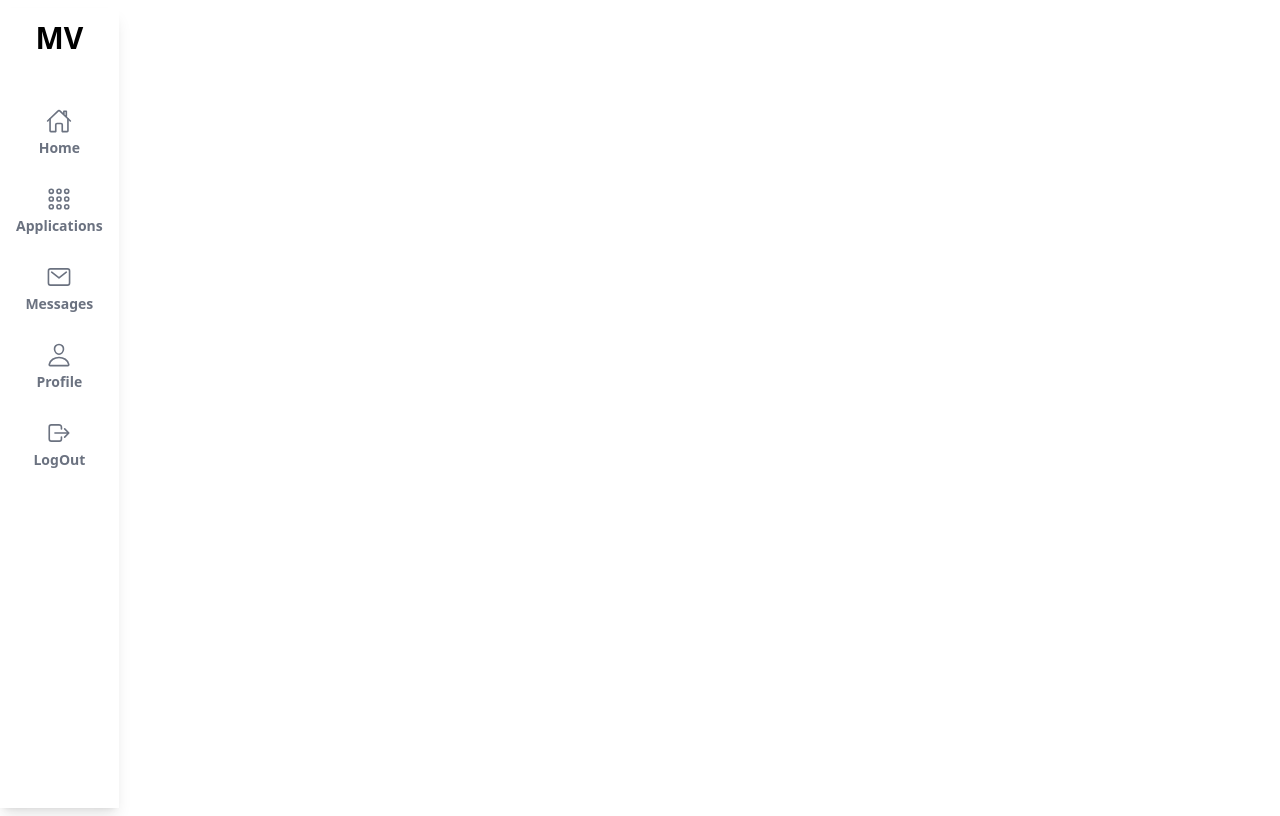
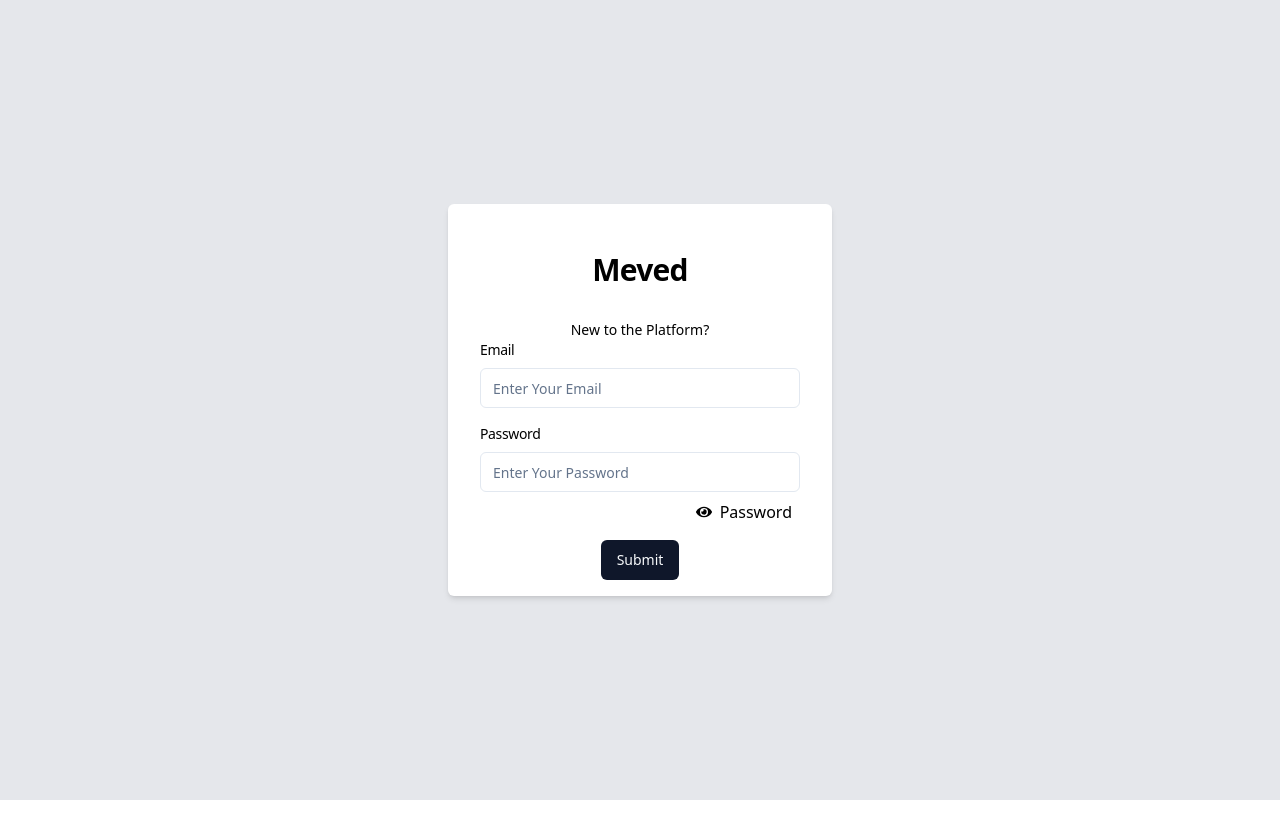
Before and after one commit to Meved-Solutions/applicant-client, a React (Vite) app: page /auth in a window 1280 px wide. Built offline with nearby package versions, Linux system fonts and the light colour scheme.

Commit message:
wored on user profile & auth

```diff
--- a/package.json
+++ b/package.json
@@ -22,6 +22,7 @@
     "react": "^18.2.0",
     "react-dom": "^18.2.0",
     "react-hook-form": "^7.51.0",
+    "react-hot-toast": "^2.4.1",
     "react-icons": "^5.0.1",
     "react-router-dom": "^6.22.3",
     "recoil": "^0.7.7",
--- a/src/App.tsx
+++ b/src/App.tsx
@@ -1,7 +1,7 @@
-import { useState} from "react";
+import { useEffect, useState} from "react";
 
 
-import { BrowserRouter as Router, Routes, Route } from 'react-router-dom';
+import { BrowserRouter as Router, Routes, Route, useNavigate, useLocation } from 'react-router-dom';
 import Home from './pages/Home';
 import Sidebar from './components/Sidebar';
 import Profile from './pages/Profile';
@@ -9,11 +9,29 @@ import Applications from './pages/Applications';
 import Messages from './pages/Messages';
 import OnBoarding from "./pages/Onboarding";
 import Auth from "./pages/Auth";
+import {useRecoilValue } from "recoil";
+import { Authenticated } from "./atom";
 
 
 const Navigate = () => {
 
-  const [isAuthenticated, setIsAuthenticated] = useState(true);
+  const isAuthenticated = useRecoilValue(Authenticated);
+  const navigate = useNavigate();
+  const location = useLocation();
+
+  useEffect(() => {
+
+
+    if (!isAuthenticated) {
+      if (location.pathname === "/") {
+        navigate('/auth');
+      }
+    } else {
+      if (location.pathname === "/") {
+        navigate('/');
+      }
+    }
+  }, [navigate, location, isAuthenticated]);
 
   return(
     <div>
--- /dev/null
+++ b/src/atom/index.ts
@@ -0,0 +1,13 @@
+import { atom } from "recoil";
+
+
+export const Authenticated = atom({
+    key: "Authenticated",
+    default: false
+});
+
+
+export const User = atom({
+    key : "User",
+    default : {}
+})
--- /dev/null
+++ b/src/components/DataLoader.tsx
@@ -0,0 +1,48 @@
+import { Authenticated, User } from "@/atom";
+import axios from "axios"
+import { useEffect, useRef } from "react"
+import { useSetRecoilState } from "recoil"
+
+
+const DataLoader = () => {
+    const dataLoaded = useRef(false);
+    const setUserData = useSetRecoilState(User);
+    const setAuthenticated = useSetRecoilState(Authenticated)
+
+
+    useEffect(()=>{
+      const token = localStorage.getItem("token");
+
+      const loadUserData = async() => {
+        const _id = localStorage.getItem("_id");
+
+        if (_id) {
+          try {
+            const user = await axios.get(`${import.meta.env.VITE_BACKEND_URL}/api/applicant/getApplicant/${_id}` , {
+              headers: {
+                'Authorization': localStorage.getItem("token"),
+              },
+              withCredentials: true
+            });
+            console.log(user.data);
+            setUserData(user.data)
+          } catch (error) {
+            console.error(error);
+          }
+        }
+      }
+
+      if(token){
+
+        setAuthenticated(true);
+        if(!dataLoaded.current){
+          dataLoaded.current= true;
+          loadUserData()
+        }
+      }
+    },[setAuthenticated,setUserData])
+
+    return <></>
+  }
+
+  export default DataLoader
--- a/src/components/Sidebar.tsx
+++ b/src/components/Sidebar.tsx
@@ -1,33 +1,58 @@
 import { IoHomeOutline, IoLogOutOutline , IoPersonOutline, IoAppsOutline, IoMailOutline } from 'react-icons/io5';
+import { Link, useNavigate } from 'react-router-dom';
+import { useSetRecoilState } from 'recoil';
+import { Authenticated } from '@/atom';
+
+
+
+const Sidebar = () => {
+
+  const navigate = useNavigate();
+  const setAuthenticated = useSetRecoilState(Authenticated);
 
   const navItems = [
     { name: 'Home', icon: IoHomeOutline, path: '/' },
     { name: 'Applications', icon: IoAppsOutline, path: '/applications' },
     { name: 'Messages', icon: IoMailOutline, path: '/messages' },
     { name: 'Profile', icon: IoPersonOutline, path: '/profile' },
-  { name: 'LogOut', icon: IoLogOutOutline , path : '/logout' },
+    { name: 'Logout', icon: IoLogOutOutline , path: '/logout' },
   ];
 
-const Sidebar = () => {
+  const handleLogout = () => {
+    console.log("test");
+    localStorage.removeItem("token");
+    localStorage.removeItem("_id");
+    setAuthenticated(false);
+    navigate('/auth')
+    window.location.reload();
+  }
+
 
   return (
-    <div className='shadow-lg h-screen'>
-      <div className='flex flex-row justify-center pt-3 text-3xl font-bold'>
+    <div className='shadow-lg h-screen bg-white'>
+     <div className='flex flex-row justify-center pt-3  font-bold'>
         MV
       </div>
       <div className="pt-6 px-4">
         {navItems.map((item) => {
           const IconComponent = item.icon;
           return (
-            <div key={item.name} className="flex flex-col items-center my-6 text-sm font-semibold text-gray-500 hover:text-gray-700">
-              <a href={item.path}><IconComponent className="my-1" size={26}/></a>
+            item.name !== 'Logout' ? (
+              <Link key={item.name} to={item.path} className="flex flex-col items-center my-6 text-sm font-semibold text-gray-500 hover:text-gray-700">
+                <a><IconComponent className="my-1" size={26}/></a>
+                <h2>{item.name}</h2>
+              </Link>
+            ) : (
+              <div key={item.name} className="flex flex-col items-center my-6 text-sm font-semibold text-gray-500 hover:text-gray-700" onClick={handleLogout}>
+                <a><IconComponent className="my-1" size={26}/></a>
                 <h2>{item.name}</h2>
               </div>
+            )
           );
         })}
       </div>
     </div>
-  );
+  )
 };
 
 export default Sidebar;
--- /dev/null
+++ b/src/components/Toaster.tsx
@@ -0,0 +1,43 @@
+import {Toaster, ToastBar} from "react-hot-toast";
+
+const CustomToaster = () => {
+    return (
+        <Toaster
+            toastOptions={{
+                success: {
+                    iconTheme: {
+                        primary: "#08CD92",
+                        secondary: "#F1F2F6"
+                    },
+                    duration: 1500
+                },
+                error: {
+                    iconTheme: {
+                        primary: "#D61C4E",
+                        secondary: "#F1F2F6"
+                    },
+                    duration: 1500
+                }
+            }}
+        >
+            {
+                (t) => {
+                    return (
+                        <ToastBar
+                            toast={t}
+                            style={{
+                                ...t.style,
+                                fontFamily: "'Quicksand', sans-serif",
+                                color: "#1C1B2B",
+                                border: "1px solid #1C1B2B",
+                                background: "#F1F2F6"
+                            }}
+                        />
+                    )
+                }
+            }
+        </Toaster>
+    );
+};
+
+export default CustomToaster;
--- a/src/main.tsx
+++ b/src/main.tsx
@@ -2,9 +2,16 @@ import React from 'react'
 import ReactDOM from 'react-dom/client'
 import App from './App.tsx'
 import './index.css'
+import { RecoilRoot } from 'recoil'
+import DataLoader from './components/DataLoader.tsx'
+import CustomToaster from './components/Toaster.tsx'
 
 ReactDOM.createRoot(document.getElementById('root')!).render(
   <React.StrictMode>
-    <App />
+    <RecoilRoot>
+        <DataLoader/>
+        <App />
+        <CustomToaster/>
+    </RecoilRoot>
   </React.StrictMode>,
 )
--- a/src/pages/Auth.tsx
+++ b/src/pages/Auth.tsx
@@ -1,16 +1,39 @@
+import { Authenticated, User } from "@/atom";
 import { Button } from "@/components/ui/button";
 import { Input } from "@/components/ui/input"
+import axios from "axios";
 import { useState } from "react"
 import { FaEye,FaEyeSlash } from "react-icons/fa";
 import { useNavigate } from "react-router-dom";
+import { useSetRecoilState } from "recoil";
 
 const Auth = () => {
 
   const navigate = useNavigate();
+  const setAuthenticated = useSetRecoilState(Authenticated);
+  const setUser = useSetRecoilState(User);
 
   const [email,setEmail] = useState('');
   const [password, setPassword] = useState('');
   const [showPassword, setShowPassword] = useState(false);
+
+
+  const handleSubmit = async (e) => {
+    e.preventDefault();
+    const data = {
+      email,
+      password,
+    }
+
+    const res = await axios.post(`${import.meta.env.VITE_BACKEND_URL}/api/applicant/login`,data)
+
+    console.log(res.data);
+    localStorage.setItem("token" ,res.data.token );
+    localStorage.setItem("_id" ,res.data.eapplicant._id );
+    setAuthenticated(true);
+    setUser(res.data.eapplicant);
+    navigate('/');
+  }
 
   const handleNavigateToOnBoarding = () => {
     navigate('/onboarding');
@@ -31,16 +54,16 @@ const Auth = () => {
               <h4 className="scroll-m-20 text-sm font-medium tracking-tight">
                 Email
               </h4>
-              <Input type="text" value={email} onChange={(e)=>{setEmail(e.target.value)}} placeholder="Enter Your Org ID" className="mt-2"/>
+              <Input type="text" value={email} onChange={(e)=>{setEmail(e.target.value)}} placeholder="Enter Your Email" className="mt-2"/>
             </div>
             <div className="px-8 mt-4">
               <h4 className="scroll-m-20 text-sm font-medium tracking-tight">
                 Password
               </h4>
-              <Input type={showPassword ? "text" : "password"} value={password}  onChange={(e)=>{setPassword(e.target.value)}}  placeholder="Enter Your Org ID" className="mt-2"/>
+              <Input type={showPassword ? "text" : "password"} value={password}  onChange={(e)=>{setPassword(e.target.value)}}  placeholder="Enter Your Password" className="mt-2"/>
               <div className="flex flex-row justify-end items-center gap-2 my-2 mr-2" onClick={() => showPassword ? setShowPassword(false) : setShowPassword(true) }>{showPassword ?  <FaEyeSlash/> : <FaEye/>} Password</div>            </div>
             <div className="mt-4 flex flex-row justify-center">
-              <Button>
+              <Button onClick={handleSubmit}>
                 Submit
               </Button>
             </div>
--- a/src/pages/Onboarding.tsx
+++ b/src/pages/Onboarding.tsx
@@ -10,11 +10,15 @@ import {
   SelectValue,
 } from "@/components/ui/select"
 import { Button } from "@/components/ui/button";
-
+import axios from "axios"
+import { useSetRecoilState } from "recoil";
+import { Authenticated, User } from "@/atom";
 
 const OnBoarding = () => {
 
   const navigate = useNavigate();
+  const setAuthenticated = useSetRecoilState(Authenticated);
+  const setUser = useSetRecoilState(User);
 
   const [name, setName] = useState('');
   const [email, setEmail] = useState('');
@@ -35,10 +39,12 @@ const OnBoarding = () => {
   const [noticePeriod,setNoticePeriod] = useState('');
   const [quota,setOuata] = useState('');
   const [domain , setDomain] = useState('');
-  const [education, setEducation] = useState([{ institute_name: '', marks: '', year: '', work_done: '' }]);
+  const [education, setEducation] = useState([{ institute_name: '', type:'' , specialization:'' ,marks: '', year: '', work_done: '' }]);
   const [experience, setExperience] = useState([{ company: '', timePeriod : '', role: '', description: '' }]);
   const [linkedIn,setLinkedIn] = useState('');
   const [portfolio,setPortfolio] = useState('');
+  const [otherLinks,setOtherLinks] = useState('');
+  const [ph , setPh] = useState(false);
 
   const handleEducationChange = (index, field, value) => {
     const newEducation = [...education];
@@ -53,7 +59,7 @@ const OnBoarding = () => {
   };
 
   const addEducation = () => {
-    setEducation([...education, { institute_name: '', marks: '', year: '', work_done: '' }]);
+    setEducation([...education, { institute_name: '',type:'', specialization:'',marks: '', year: '', work_done: '' }]);
   };
 
   const addExperience = () => {
@@ -65,34 +71,54 @@ const OnBoarding = () => {
     navigate('/auth')
   }
 
-  const handleSubmit = (e) => {
+  const handleSubmit = async (e) => {
     e.preventDefault();
 
+    if(password !== confirmPassword){
+      alert("Passwords Don't Match")
+    }
+
     const data = {
-      name,
-      email,
-      phone,
-      password,
-      confirmPassword,
-      showPassword,
-      showConfirmPassword,
-      locationName,
-      locationState,
-      locationCountry,
+      name : name,
+      email : email,
+      phone : phone,
+      password : password,
+      location : {
+        name : locationName,
+        state : locationState,
+        locationCountry : locationCountry
+      },
       image,
       resume,
-      bio,
-      gender,
-      ctc,
-      exctc,
-      noticePeriod,
-      quota,
-      domain,
-      education,
-      experience
+      bio : bio,
+      gender : gender,
+      currentSalary : ctc,
+      expectedSalary : exctc,
+      noticePeriod : noticePeriod,
+      quota : quota,
+      domain : domain,
+      education : education,
+      experience : experience,
+      linkedInProfile :linkedIn,
+      personalWebsite :portfolio,
+      otherLinks : otherLinks,
+      physicallyHandiCapped : ph,
     };
+    console.log(data);
 
-    console.log(data);
+
+    const res = await axios.post(`${import.meta.env.VITE_BACKEND_URL}/api/applicant/createApplicant`,data,{
+      headers: {
+        'Content-Type': 'multipart/form-data'
+      }
+    });
+
+    console.log(res.data);
+    localStorage.setItem("token" ,res.data.token );
+    localStorage.setItem("_id" ,res.data.applicant._id );
+    setAuthenticated(true);
+    setUser(res.data.applicant)
+    navigate('/');
   };
 
   return (
@@ -158,7 +184,7 @@ const OnBoarding = () => {
                     type="text"
                     value={locationName}
                     onChange={(e) => setLocationName(e.target.value)}
-                    placeholder="Enter Your Name"
+                    placeholder="Enter Location Name"
                     className="mt-2"
                 />
                 <Input
@@ -182,6 +208,20 @@ const OnBoarding = () => {
                   </h4>
                   <textarea value={bio} onChange={(e)=>{setBio(e.target.value)}} placeholder="Enter Your Bio" className="text-xs h-20 px-1 py-1 mt-2 w-full rounded-sm shadow-sm ring-1 ring-gray-200"/>
             </div>
+            <div className="px-8 mt-6">
+                <h4 className="scroll-m-20 text-sm font-medium tracking-tight">
+                  Physically Handicapped
+                </h4>
+                <Select onValueChange={(value)=>{setPh(value === "Yes" ?  true : false)}}>
+                  <SelectTrigger className="w-full">
+                    <SelectValue placeholder="Select" />
+                  </SelectTrigger>
+                  <SelectContent>
+                    <SelectItem value="Yes">Yes</SelectItem>
+                    <SelectItem value="No">No</SelectItem>
+                  </SelectContent>
+                </Select>
+          </div>
             <div className="px-8 mt-4">
                   <h4 className="scroll-m-20 text-sm font-medium tracking-tight mb-2">
                     Gender
@@ -240,10 +280,10 @@ const OnBoarding = () => {
                     <SelectValue placeholder="Select Quota" />
                   </SelectTrigger>
                   <SelectContent>
-                    <SelectItem value="1">Domain 1</SelectItem>
-                    <SelectItem value="2">Domain 2</SelectItem>
-                    <SelectItem value="3">Domain 3</SelectItem>
-                    <SelectItem value="4">Domain 4</SelectItem>
+                    <SelectItem value="Software">Software</SelectItem>
+                    <SelectItem value="Marketing">Marketing</SelectItem>
+                    <SelectItem value="Management">Management</SelectItem>
+                    <SelectItem value="Consultancy">Consultancy</SelectItem>
                   </SelectContent>
                 </Select>
             </div>
@@ -254,6 +294,8 @@ const OnBoarding = () => {
                   Education {index + 1}
                 </h4>
                 <Input placeholder='Institute Name' value={edu.institute_name} onChange={(e) => handleEducationChange(index, 'institute_name', e.target.value)} className='my-4'/>
+                <Input placeholder='Type' value={edu.type} onChange={(e) => handleEducationChange(index, 'type', e.target.value)} className='my-4' />
+                <Input placeholder='Specialization' value={edu.specialization} onChange={(e) => handleEducationChange(index, 'specialization', e.target.value)} className='my-4' />
                 <Input placeholder='Marks' value={edu.marks} onChange={(e) => handleEducationChange(index, 'marks', e.target.value)} className='my-4' />
                 <Input placeholder='Completion Year' value={edu.year} onChange={(e) => handleEducationChange(index, 'year', e.target.value)} className='my-4' />
                 <textarea placeholder='Work Done' value={edu.work_done} onChange={(e) => handleEducationChange(index, 'work_done', e.target.value)} className='w-full h-48 rounded-md outline outline-gray-200 outline-2 py-2 px-2 mb-2'/>
@@ -277,13 +319,19 @@ const OnBoarding = () => {
                 <h4 className="scroll-m-20 text-sm font-medium tracking-tight">
                   LinkedInProfile
                 </h4>
-              <Input  type="text" value={linkedIn} onChange={(e)=>{setLinkedIn(e.target.value)}} placeholder="Enter Your Expected CTC" className="mt-2"/>
+              <Input  type="text" value={linkedIn} onChange={(e)=>{setLinkedIn(e.target.value)}} placeholder="Linkedin Link" className="mt-2"/>
+          </div>
+          <div className="px-8 mt-6">
+                <h4 className="scroll-m-20 text-sm font-medium tracking-tight">
+                  Portfolio
+                </h4>
+              <Input  type="text" value={portfolio} onChange={(e)=>{setPortfolio(e.target.value)}} placeholder="Portfolio Link" className="mt-2"/>
           </div>
           <div className="px-8 mt-6">
                 <h4 className="scroll-m-20 text-sm font-medium tracking-tight">
                   Other Links
                 </h4>
-              <Input  type="text" value={portfolio} onChange={(e)=>{setPortfolio(e.target.value)}} placeholder="Enter Your Expected CTC" className="mt-2"/>
+              <Input  type="text" value={otherLinks} onChange={(e)=>{setOtherLinks(e.target.value)}} placeholder="Other Links(if any)" className="mt-2"/>
           </div>
             <Button className="w-full px-8 mt-2 flex flex-row justify-center" onClick={handleSubmit}>Submit</Button>
           </div>
```
Also changed, not shown: 2 other files (tests, documents, lock files or other folders). Lines whose indentation alone changed are shown as unchanged.
